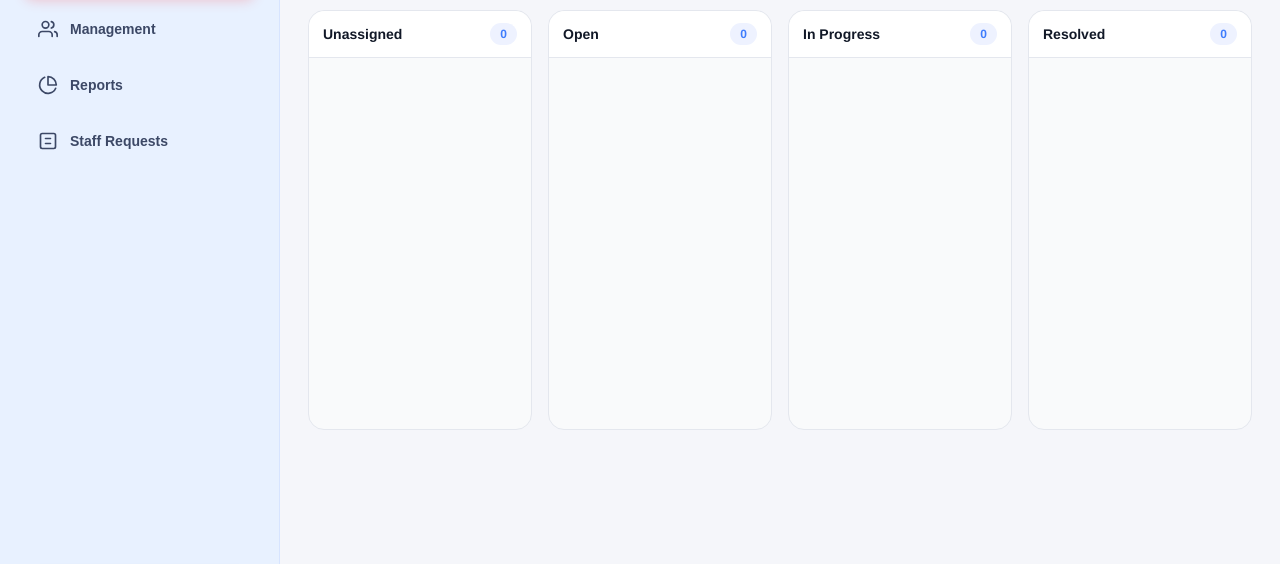
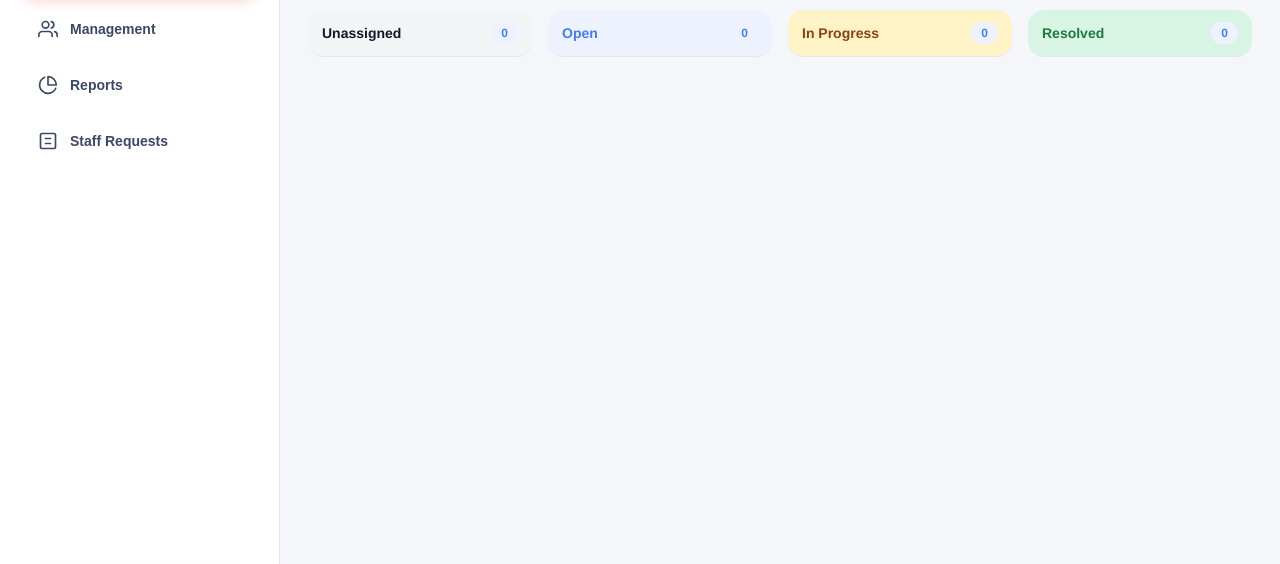
Before and after one commit to myojiii/tickit, a website: page public/admin/index.html in a window 1280 px wide. Shown: the part 157-721 px from the top of the page. Drawn offline with nearby package versions, Linux system fonts and the light colour scheme; no server answers; sample sign-in values are in the browser's storage.

Commit message:
admin side card view

```diff
--- a/public/styles/admin.css
+++ b/public/styles/admin.css
@@ -55,7 +55,7 @@ body {
 
 .sidebar {
   position: relative;
-  background: #e8f1ff;
+  background: #fff;
   border-right: 1px solid #d7e4ff;
   display: flex;
   flex-direction: column;
@@ -472,6 +472,7 @@ body {
   flex: 1;
   overflow-y: auto;
   padding: 24px;
+  background-color: #fff;
 }
 
 /* ========================================
@@ -949,9 +950,6 @@ body {
 }
 
 .kanban-column {
-  background: #f9fafb;
-  border: 1px solid #e4e7ee;
-  border-radius: 16px;
   display: flex;
   flex-direction: column;
   min-height: 420px;
@@ -999,8 +997,32 @@ body {
   align-items: center;
   justify-content: space-between;
   border-bottom: 1px solid #e4e7ee;
-  background: #fff;
-  border-radius: 16px 16px 0 0;
+  background: #f3f4f6;
+  border-radius: 16px;
+}
+
+.kanban-column[data-status="open"] .kanban-column-header {
+  background: #eef2ff;
+}
+
+.kanban-column[data-status="in-progress"] .kanban-column-header {
+  background: #fef3c7;
+}
+
+.kanban-column[data-status="resolved"] .kanban-column-header {
+  background: #d8f5e3;
+}
+
+.kanban-column[data-status="open"] .kanban-column-title {
+  color: #3f7dfd;
+}
+
+.kanban-column[data-status="in-progress"] .kanban-column-title {
+  color: #92400e;
+}
+
+.kanban-column[data-status="resolved"] .kanban-column-title {
+  color: #1f7a3f;
 }
 
 .kanban-column-title {
@@ -1112,10 +1134,12 @@ body {
   font-size: 14px;
   color: #111827;
   line-height: 1.3;
+  flex: 1;
+  min-width: 0;
 }
 
 .ticket-badge {
-  padding: 2px 8px;
+  padding: 4px 10px;
   border-radius: 999px;
   font-size: 11px;
   font-weight: 800;
```
